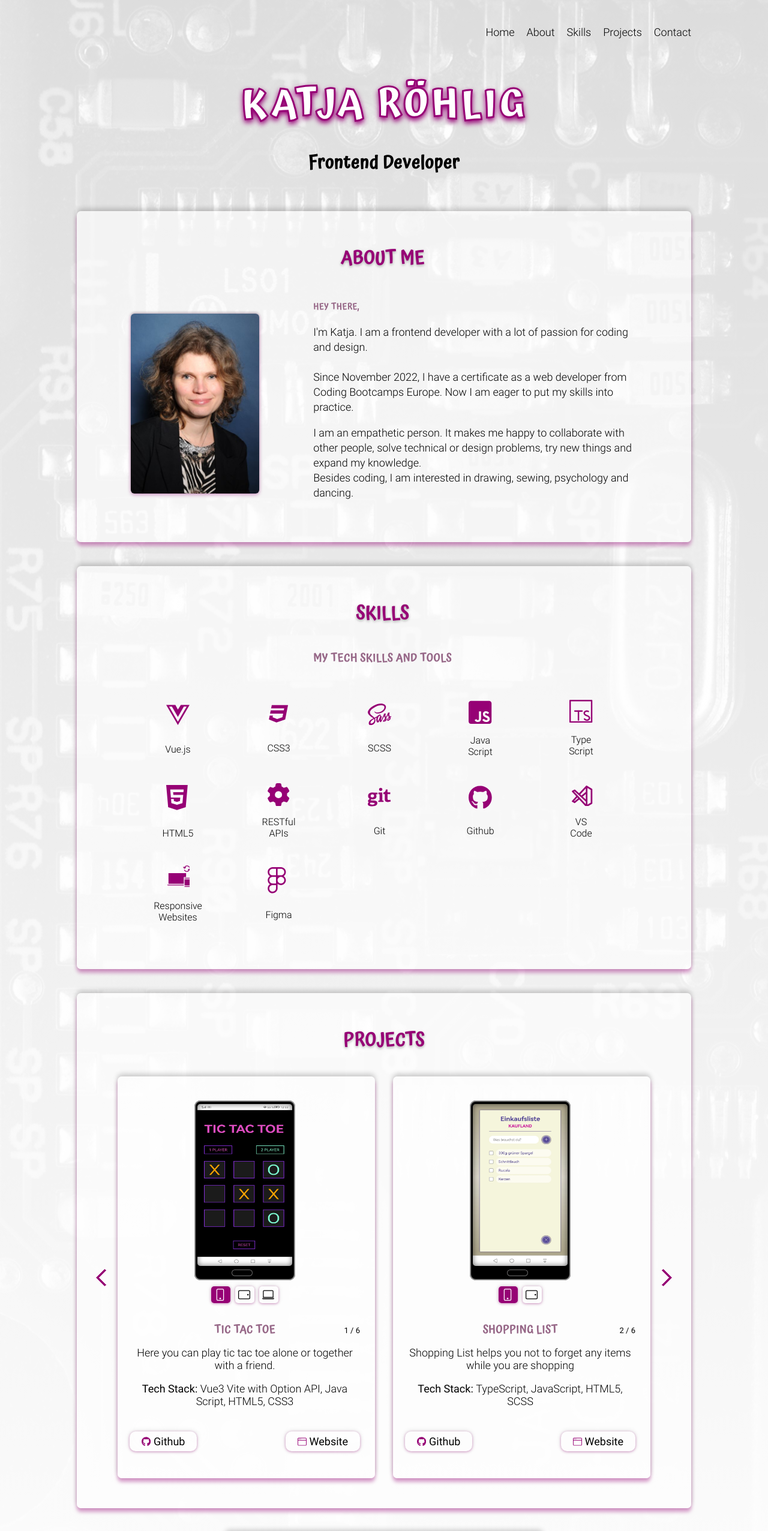
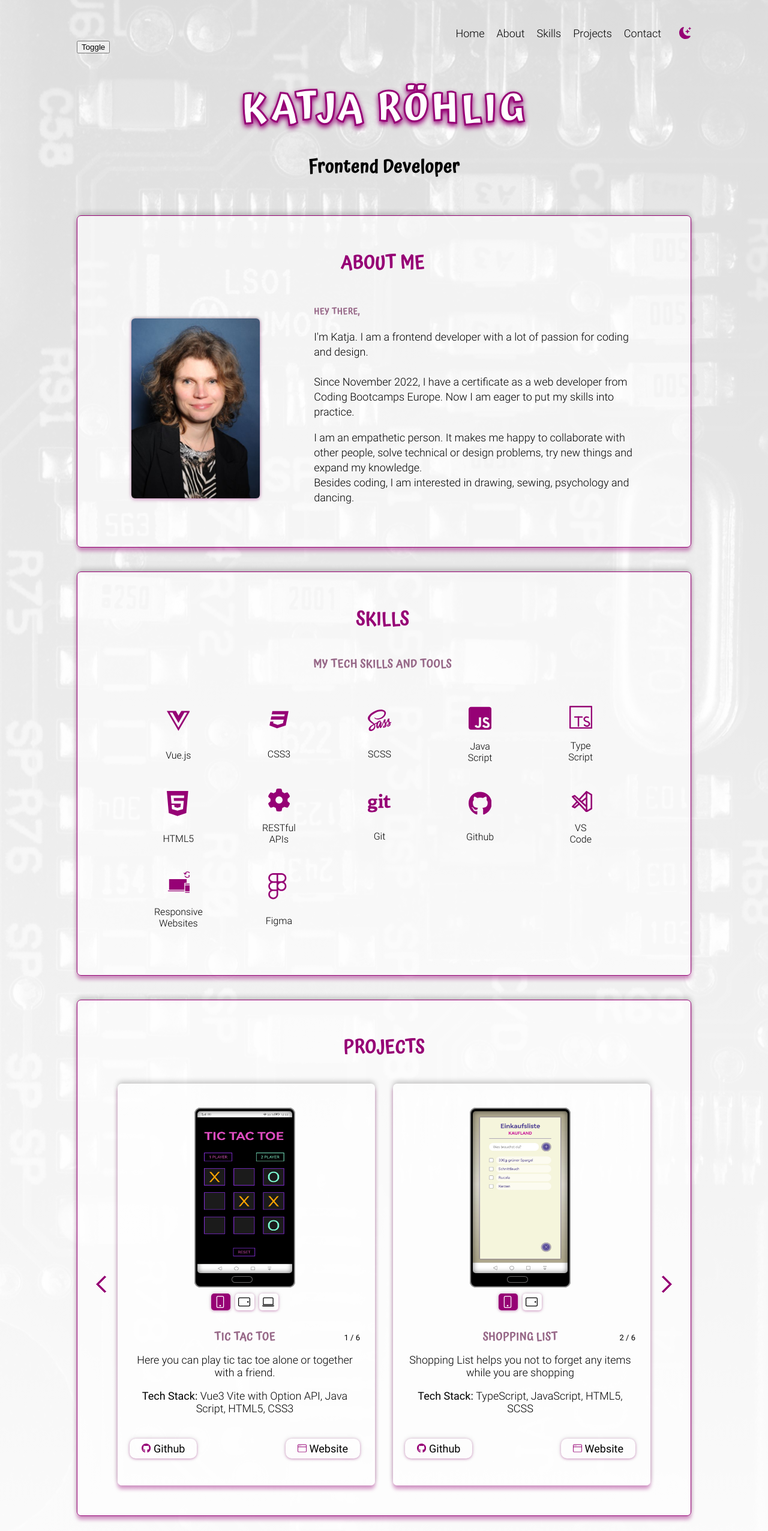
Before and after one commit to katja-roehlig/portfolio, a Vue app: page / in a window 1280 px wide. Shown: the top 2553 px of the page at 60% size. Built offline with nearby package versions, Linux system fonts and the light colour scheme.

Commit message:
feat: add dark mode functions

```diff
--- a/src/App.vue
+++ b/src/App.vue
@@ -18,11 +18,43 @@ function scrollButton(event: Event): void {
 
 onBeforeMount(() => {
   window.addEventListener("scroll", scrollButton);
+  const initUserTheme = getTheme() || getMediaPreference();
+  setTheme(initUserTheme);
 });
+let userTheme = "light-theme";
+function toggleTheme() {
+  const activeTheme = localStorage.getItem("user-theme");
+  if (activeTheme === "light-theme") {
+    setTheme("dark-theme");
+  } else {
+    setTheme("light-theme");
+  }
+}
+function getTheme() {
+  return localStorage.getItem("user-theme");
+}
+
+function setTheme(theme: string) {
+  localStorage.setItem("user-theme", theme);
+  userTheme = theme;
+  document.documentElement.className = theme;
+}
+
+function getMediaPreference() {
+  const hasDarkPreference = window.matchMedia(
+    "(prefers-color-scheme: dark)"
+  ).matches;
+  if (hasDarkPreference) {
+    return "dark-theme";
+  } else {
+    return "light-theme";
+  }
+}
 </script>
 
 <template>
   <Navigation />
+  <button @click="toggleTheme">Toggle</button>
   <Home />
 
   <About class="about" />
@@ -35,7 +67,27 @@ onBeforeMount(() => {
   </div>
 </template>
 
-<style scoped>
+<style>
+:root.light-theme {
+  --text-color: 0, 0, 0;
+  --bg-color: 255, 255, 255;
+  --bg-color-light: rgba(255, 255, 255, 0.6);
+  --bg-color-lightest: rgba(255, 255, 255, 0.6);
+  --shadow-color: 255, 255, 255;
+  --accent-color: rgb(150, 1, 117);
+  --accent-color-transparent: rgba(150, 1, 117, 0.4);
+  --accent-color-light: rgb(151, 104, 136);
+}
+:root.dark-theme {
+  --text-color: 255, 255, 240;
+  --bg-color: 18, 18, 25;
+  --bg-color-light: rgba(23, 23, 29, 0.7);
+  --bg-color-lightest: rgba(28, 28, 33, 0.702);
+  --shadow-color: 18, 18, 18;
+  --accent-color: rgb(156, 56, 135);
+  --accent-color-transparent: rgba(156, 56, 135, 0.6);
+  --accent-color-light: rgb(151, 104, 136);
+}
 .btn-scroll {
   all: unset;
   background-color: rgba(var(--bg-color), 0.9);
--- a/src/components/Navigation.vue
+++ b/src/components/Navigation.vue
@@ -1,11 +1,16 @@
 <script setup lang="ts">
 import HamburgerMenu from "./icons/HamburgerMenu.vue";
+import DarkMode from "./icons/DarkMode.vue";
+import LightMode from "./icons/LightMode.vue";
 import { ref, computed } from "vue";
 
 let isVisible = ref(false);
 
 function largeMenu(): boolean {
   return (isVisible.value = !isVisible.value);
+}
+function changeMode() {
+  console.log("Dark");
 }
 </script>
 
@@ -42,12 +47,14 @@ function largeMenu(): boolean {
         <a href="#contact" class="nav__link">Contact</a>
       </li>
     </ul>
+    <DarkMode class="nav__mode" @click="changeMode" />
   </nav>
 </template>
 <style scoped>
 .nav__list {
   list-style: none;
   display: none;
+  margin: 0;
 }
 .nav__menu {
   fill: var(--accent-color);
@@ -55,15 +62,20 @@ function largeMenu(): boolean {
 }
 .nav__container {
   display: flex;
-  justify-content: flex-end;
+  justify-content: space-between;
+  margin-top: 2rem;
 }
 .nav__link {
   color: inherit;
   text-decoration: none;
 }
-nav__link:hover {
+.nav__link:hover {
   background-color: rgb(var(--bg-color));
   color: var(--accent-color);
+}
+.nav__mode {
+  padding-inline: 0.5rem 0rem;
+  order: -1;
 }
 .opacity {
   display: grid;
@@ -107,6 +119,13 @@ nav__link:hover {
   .nav__menu {
     display: none;
   }
+  .nav__mode {
+    padding-inline: 3rem 0rem;
+    order: 0;
+  }
+  .nav__container {
+    justify-content: flex-end;
+  }
   .nav__list {
     display: flex;
     justify-content: flex-end;
--- a/src/components/Projects.vue
+++ b/src/components/Projects.vue
@@ -320,7 +320,7 @@ function zoomImage(id: number): any {
     padding: 4rem 2.5rem 3rem 2rem;
     box-shadow: 0px 6px 6px var(--accent-color-transparent),
       0px -4px 8px rgba(var(--text-color), 0.2);
-    background-color: rgba(var(--bg-color), 0.6);
+    background-color: var(--bg-color-lightest);
     border-radius: 0.7rem;
   }
   .mobile {
--- /dev/null
+++ b/src/components/icons/DarkMode.vue
@@ -0,0 +1,17 @@
+<template>
+  <svg
+    xmlns="http://www.w3.org/2000/svg"
+    width="20"
+    height="20"
+    fill="var(--accent-color)"
+    class="bi bi-moon-stars-fill"
+    viewBox="0 0 16 16"
+  >
+    <path
+      d="M6 .278a.768.768 0 0 1 .08.858 7.208 7.208 0 0 0-.878 3.46c0 4.021 3.278 7.277 7.318 7.277.527 0 1.04-.055 1.533-.16a.787.787 0 0 1 .81.316.733.733 0 0 1-.031.893A8.349 8.349 0 0 1 8.344 16C3.734 16 0 12.286 0 7.71 0 4.266 2.114 1.312 5.124.06A.752.752 0 0 1 6 .278z"
+    />
+    <path
+      d="M10.794 3.148a.217.217 0 0 1 .412 0l.387 1.162c.173.518.579.924 1.097 1.097l1.162.387a.217.217 0 0 1 0 .412l-1.162.387a1.734 1.734 0 0 0-1.097 1.097l-.387 1.162a.217.217 0 0 1-.412 0l-.387-1.162A1.734 1.734 0 0 0 9.31 6.593l-1.162-.387a.217.217 0 0 1 0-.412l1.162-.387a1.734 1.734 0 0 0 1.097-1.097l.387-1.162zM13.863.099a.145.145 0 0 1 .274 0l.258.774c.115.346.386.617.732.732l.774.258a.145.145 0 0 1 0 .274l-.774.258a1.156 1.156 0 0 0-.732.732l-.258.774a.145.145 0 0 1-.274 0l-.258-.774a1.156 1.156 0 0 0-.732-.732l-.774-.258a.145.145 0 0 1 0-.274l.774-.258c.346-.115.617-.386.732-.732L13.863.1z"
+    />
+  </svg>
+</template>
--- /dev/null
+++ b/src/components/icons/LightMode.vue
@@ -0,0 +1,14 @@
+<template>
+  <svg
+    xmlns="http://www.w3.org/2000/svg"
+    width="16"
+    height="16"
+    fill="currentColor"
+    class="bi bi-brightness-high-fill"
+    viewBox="0 0 16 16"
+  >
+    <path
+      d="M12 8a4 4 0 1 1-8 0 4 4 0 0 1 8 0zM8 0a.5.5 0 0 1 .5.5v2a.5.5 0 0 1-1 0v-2A.5.5 0 0 1 8 0zm0 13a.5.5 0 0 1 .5.5v2a.5.5 0 0 1-1 0v-2A.5.5 0 0 1 8 13zm8-5a.5.5 0 0 1-.5.5h-2a.5.5 0 0 1 0-1h2a.5.5 0 0 1 .5.5zM3 8a.5.5 0 0 1-.5.5h-2a.5.5 0 0 1 0-1h2A.5.5 0 0 1 3 8zm10.657-5.657a.5.5 0 0 1 0 .707l-1.414 1.415a.5.5 0 1 1-.707-.708l1.414-1.414a.5.5 0 0 1 .707 0zm-9.193 9.193a.5.5 0 0 1 0 .707L3.05 13.657a.5.5 0 0 1-.707-.707l1.414-1.414a.5.5 0 0 1 .707 0zm9.193 2.121a.5.5 0 0 1-.707 0l-1.414-1.414a.5.5 0 0 1 .707-.707l1.414 1.414a.5.5 0 0 1 0 .707zM4.464 4.465a.5.5 0 0 1-.707 0L2.343 3.05a.5.5 0 1 1 .707-.707l1.414 1.414a.5.5 0 0 1 0 .708z"
+    />
+  </svg>
+</template>
--- a/src/style.css
+++ b/src/style.css
@@ -1,11 +1,21 @@
 :root {
   box-sizing: border-box;
   font-size: 62.5%;
-  --text-color: 0, 0, 0;
-  --bg-color: 255, 255, 255;
-  --accent-color: rgb(150, 1, 117);
-  --accent-color-transparent: rgba(150, 1, 117, 0.4);
-  --accent-color-light: rgb(151, 104, 136);
+}
+
+body {
+  margin: 0;
+  font-family: "RobotoLi";
+  font-size: 1.5rem;
+  color: rgb(var(--text-color));
+  padding: 2.5rem 2rem;
+  background-image: linear-gradient(
+      rgba(var(--bg-color), 0.85),
+      rgba(var(--bg-color), 1)
+    ),
+    url(assets/umberto-bg-picture.jpeg);
+  background-repeat: no-repeat;
+  background-size: cover, cover;
 }
 
 /* fonts *********************************************************/
@@ -47,21 +57,6 @@
   font-weight: 300;
 }
 
-body {
-  margin: 0;
-  font-family: "RobotoLi";
-  font-size: 1.5rem;
-  color: var(--text-color);
-  padding: 2.5rem 2rem;
-  background-image: linear-gradient(
-      rgba(var(--bg-color), 0.85),
-      rgba(var(--bg-color), 1)
-    ),
-    url(assets/umberto-bg-picture.jpeg);
-  background-repeat: no-repeat;
-  background-size: cover, cover;
-}
-
 h3 {
   font-family: "AtmaMed";
   font-size: 1.8rem;
@@ -69,7 +64,7 @@ h3 {
   margin-block: 2rem 1.5rem;
   --text-transform: uppercase;
   letter-spacing: 0.08rem;
-  filter: drop-shadow(0px 2px 2px rgba(var(--text-color), 0.3));
+  filter: drop-shadow(0px 2px 2px rgba(var(--shadow-color), 0.3));
   text-transform: uppercase;
   text-align: center;
 }
@@ -86,9 +81,10 @@ h4 {
   padding: 2.5rem 2.5rem 3rem 2rem;
   box-shadow: 0px 6px 6px var(--accent-color-transparent),
     0px -4px 8px rgba(var(--text-color), 0.2);
-  background-color: rgba(var(--bg-color), 0.6);
+  background-color: var(--bg-color-light);
   border-radius: 0.7rem;
   margin-top: 3rem;
+  border: 0.2px solid var(--accent-color);
 }
 /* media-queries ******************************************************** */
 @media (min-width: 768px) {
```
